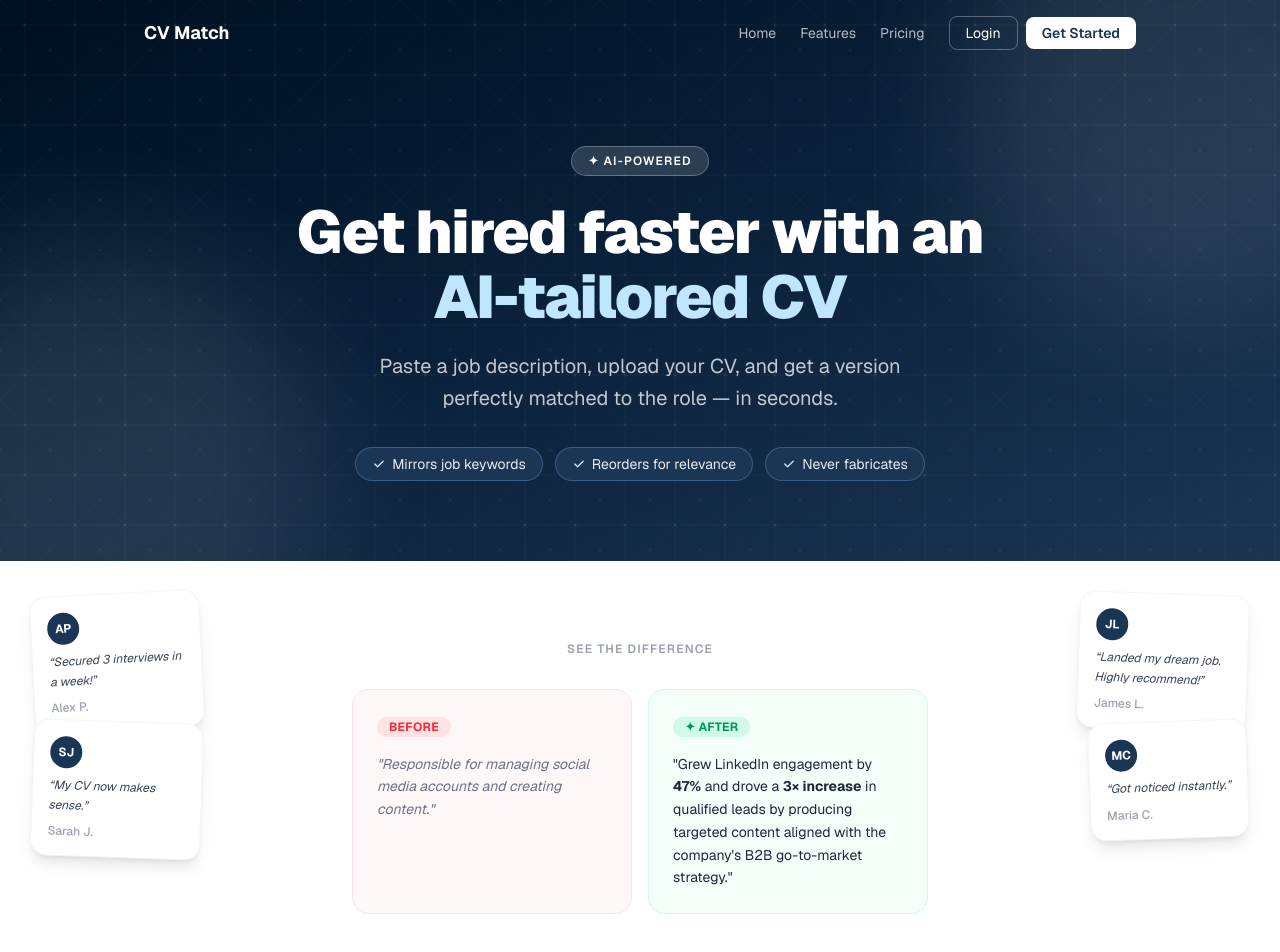
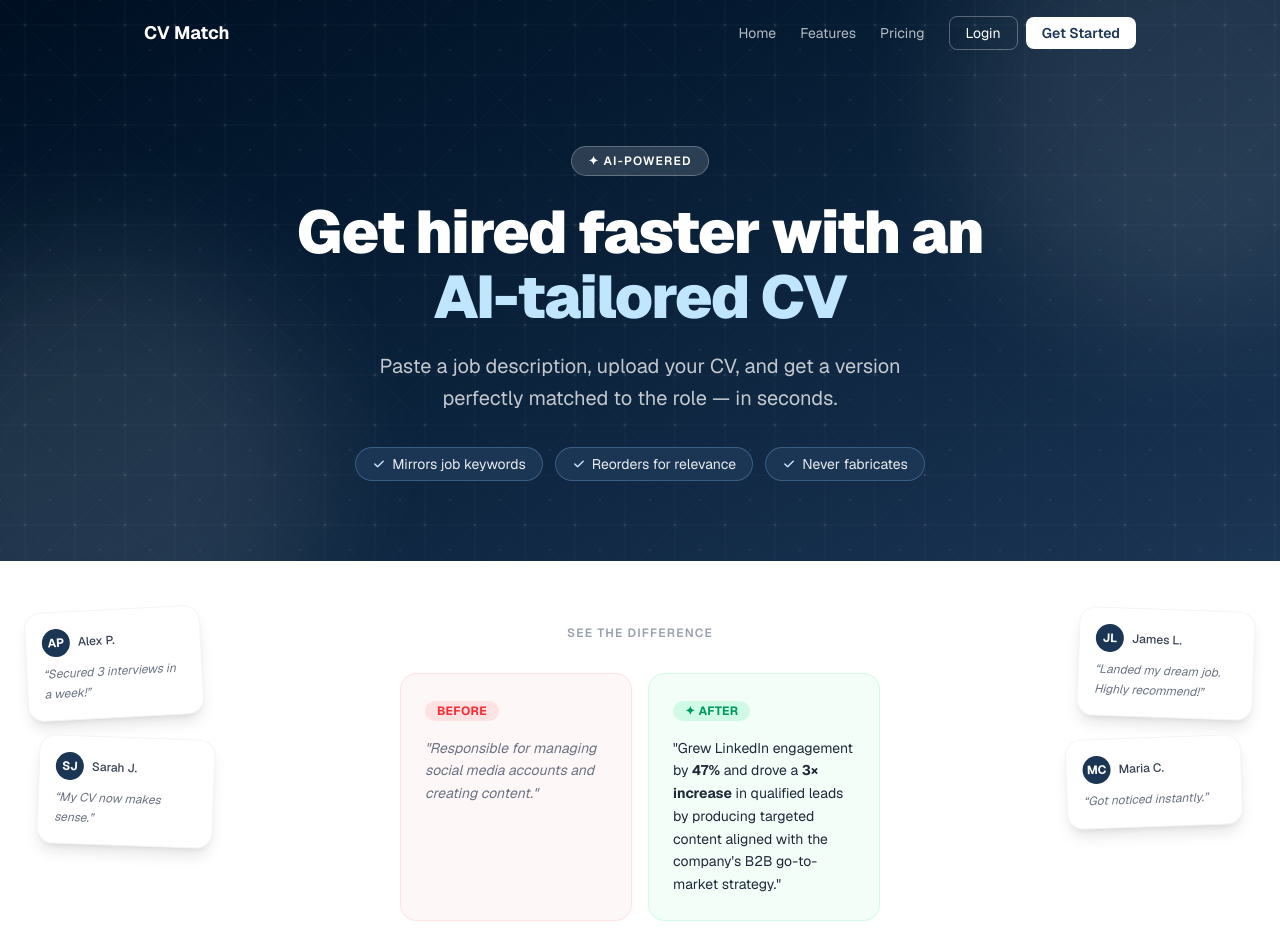
Before and after one commit to Muj-04/CV-Match, a Next.js app: page / in a window 1280 px wide. Shown: the top 952 px of the page. Built offline with nearby package versions, Linux system fonts and the light colour scheme.

Commit message:
fix: completely redo floating testimonial cards layout

```diff
--- a/app/page.tsx
+++ b/app/page.tsx
@@ -366,32 +366,44 @@ export default function Home() {
       </section>
 
       {/* ── Before / After ── */}
-      <section className="relative bg-white border-b border-gray-100 px-4 py-16 sm:py-20">
-        {/* Floating testimonial cards - left side */}
-        <div className="hidden lg:block absolute left-4 lg:left-8 top-8 max-w-[170px] bg-white rounded-2xl p-4 shadow-lg border border-gray-100 rotate-[-3deg] transition hover:scale-105 hover:shadow-xl">
-          <div className="w-8 h-8 rounded-full bg-[#1b3554] text-white text-xs font-bold flex items-center justify-center mb-2">AP</div>
-          <p className="text-gray-700 text-xs leading-relaxed italic">&ldquo;Secured 3 interviews in a week!&rdquo;</p>
-          <p className="text-gray-400 text-xs mt-2 font-medium">Alex P.</p>
-        </div>
-        <div className="hidden lg:block absolute left-4 lg:left-8 top-40 max-w-[170px] bg-white rounded-2xl p-4 shadow-lg border border-gray-100 rotate-[2deg] transition hover:scale-105 hover:shadow-xl">
-          <div className="w-8 h-8 rounded-full bg-[#1b3554] text-white text-xs font-bold flex items-center justify-center mb-2">SJ</div>
-          <p className="text-gray-700 text-xs leading-relaxed italic">&ldquo;My CV now makes sense.&rdquo;</p>
-          <p className="text-gray-400 text-xs mt-2 font-medium">Sarah J.</p>
+      <section className="relative overflow-visible py-16 bg-white border-b border-gray-100 min-h-[320px]">
+        {/* Alex P - top left */}
+        <div className="hidden lg:block absolute top-12 left-[2%] rotate-[-3deg] w-44 bg-white rounded-2xl border border-gray-100 shadow-lg p-4">
+          <div className="flex items-center gap-2 mb-2">
+            <div className="w-7 h-7 rounded-full bg-[#1b3554] text-white text-xs font-bold flex items-center justify-center shrink-0">AP</div>
+            <span className="text-xs font-medium text-gray-700">Alex P.</span>
+          </div>
+          <p className="text-xs text-gray-500 italic leading-relaxed">&ldquo;Secured 3 interviews in a week!&rdquo;</p>
         </div>
 
-        {/* Floating testimonial cards - right side */}
-        <div className="hidden lg:block absolute right-4 lg:right-8 top-8 max-w-[170px] bg-white rounded-2xl p-4 shadow-lg border border-gray-100 rotate-[2deg] transition hover:scale-105 hover:shadow-xl">
-          <div className="w-8 h-8 rounded-full bg-[#1b3554] text-white text-xs font-bold flex items-center justify-center mb-2">JL</div>
-          <p className="text-gray-700 text-xs leading-relaxed italic">&ldquo;Landed my dream job. Highly recommend!&rdquo;</p>
-          <p className="text-gray-400 text-xs mt-2 font-medium">James L.</p>
-        </div>
-        <div className="hidden lg:block absolute right-4 lg:right-8 top-40 max-w-[170px] bg-white rounded-2xl p-4 shadow-lg border border-gray-100 rotate-[-2deg] transition hover:scale-105 hover:shadow-xl">
-          <div className="w-8 h-8 rounded-full bg-[#1b3554] text-white text-xs font-bold flex items-center justify-center mb-2">MC</div>
-          <p className="text-gray-700 text-xs leading-relaxed italic">&ldquo;Got noticed instantly.&rdquo;</p>
-          <p className="text-gray-400 text-xs mt-2 font-medium">Maria C.</p>
+        {/* Sarah J - bottom left */}
+        <div className="hidden lg:block absolute top-44 left-[3%] rotate-[2deg] w-44 bg-white rounded-2xl border border-gray-100 shadow-lg p-4">
+          <div className="flex items-center gap-2 mb-2">
+            <div className="w-7 h-7 rounded-full bg-[#1b3554] text-white text-xs font-bold flex items-center justify-center shrink-0">SJ</div>
+            <span className="text-xs font-medium text-gray-700">Sarah J.</span>
+          </div>
+          <p className="text-xs text-gray-500 italic leading-relaxed">&ldquo;My CV now makes sense.&rdquo;</p>
         </div>
 
-        <div className="mx-auto max-w-xl">
+        {/* James L - top right */}
+        <div className="hidden lg:block absolute top-12 right-[2%] rotate-[2deg] w-44 bg-white rounded-2xl border border-gray-100 shadow-lg p-4">
+          <div className="flex items-center gap-2 mb-2">
+            <div className="w-7 h-7 rounded-full bg-[#1b3554] text-white text-xs font-bold flex items-center justify-center shrink-0">JL</div>
+            <span className="text-xs font-medium text-gray-700">James L.</span>
+          </div>
+          <p className="text-xs text-gray-500 italic leading-relaxed">&ldquo;Landed my dream job. Highly recommend!&rdquo;</p>
+        </div>
+
+        {/* Maria C - bottom right */}
+        <div className="hidden lg:block absolute top-44 right-[3%] rotate-[-2deg] w-44 bg-white rounded-2xl border border-gray-100 shadow-lg p-4">
+          <div className="flex items-center gap-2 mb-2">
+            <div className="w-7 h-7 rounded-full bg-[#1b3554] text-white text-xs font-bold flex items-center justify-center shrink-0">MC</div>
+            <span className="text-xs font-medium text-gray-700">Maria C.</span>
+          </div>
+          <p className="text-xs text-gray-500 italic leading-relaxed">&ldquo;Got noticed instantly.&rdquo;</p>
+        </div>
+
+        <div className="mx-auto max-w-lg px-4">
           <p className="text-center text-xs font-semibold uppercase tracking-widest text-gray-400 mb-8">
             See the difference
           </p>
```
